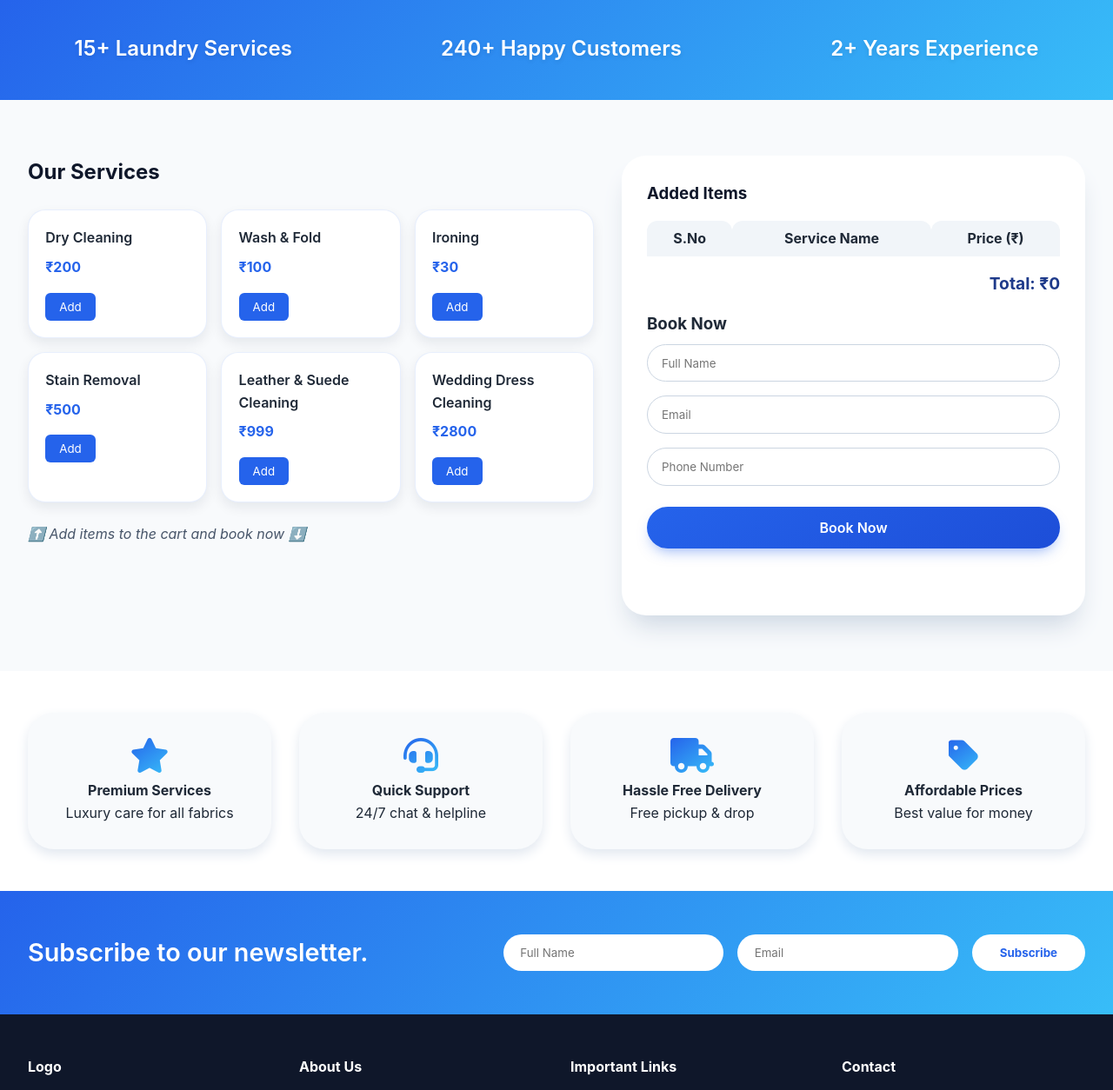
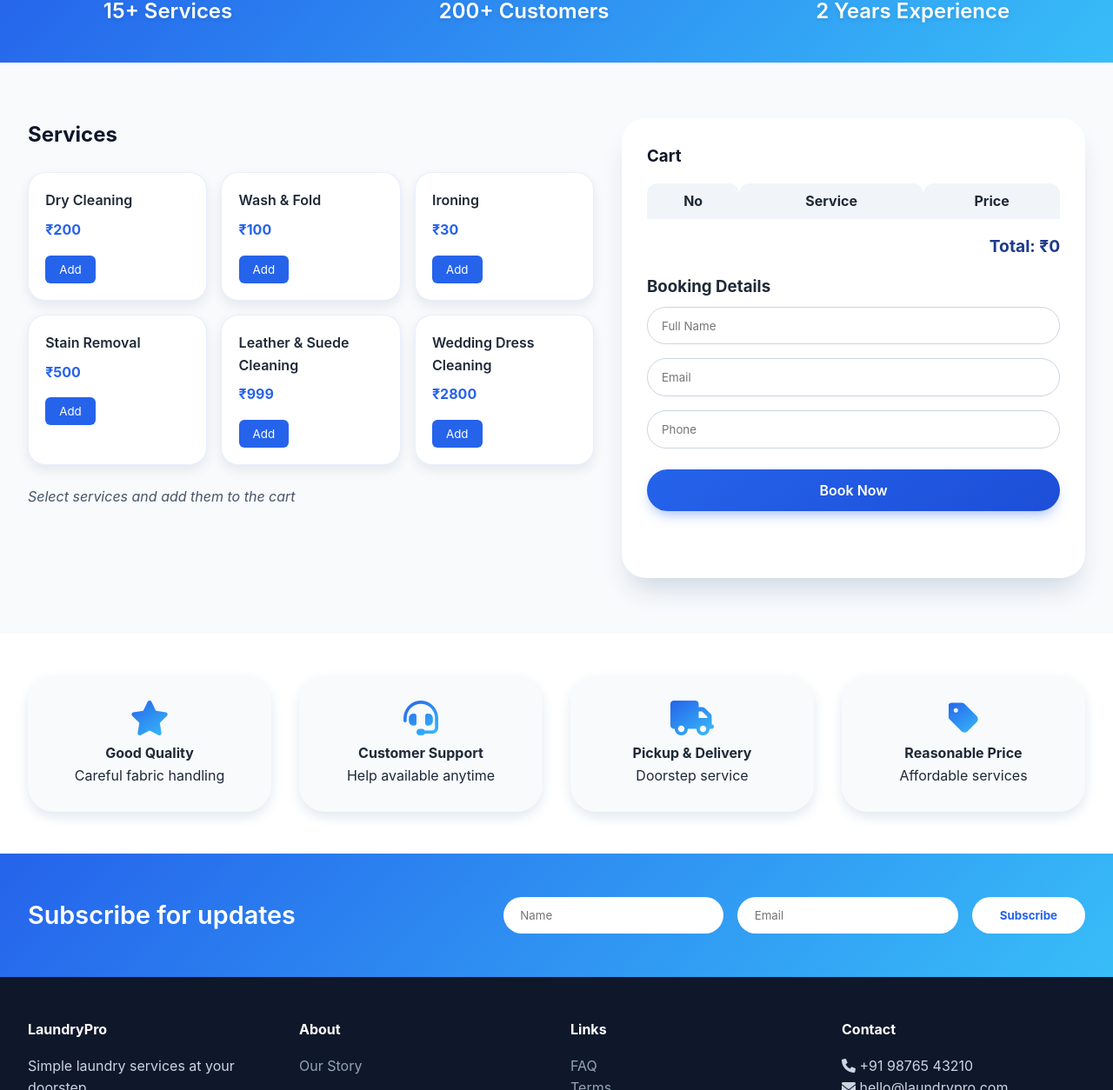
Before and after one commit to Anirudh-786/laundry-services-app, a plain HTML site: page index.html in a window 1280 px wide. Shown: the part 552-1806 px from the top of the page at 87% size. Drawn offline with nearby package versions, Linux system fonts and the light colour scheme.

Commit message:
Update index.html

```diff
--- a/index.html
+++ b/index.html
@@ -2,132 +2,139 @@
 <html lang="en">
 <head>
     <meta charset="UTF-8">
+    <title>LaundryPro</title>
     <meta name="viewport" content="width=device-width, initial-scale=1.0">
-<title>LaundryPro | Expert Laundry Services</title>
 
+    <!-- font awesome icons -->
     <link rel="stylesheet" href="https://cdnjs.cloudflare.com/ajax/libs/font-awesome/6.0.0-beta3/css/all.min.css">
+
+    <!-- main css -->
     <link rel="stylesheet" href="style.css">
 </head>
 
 <body>
 
-<!-- 1) NAVBAR -->
+<!-- Navigation -->
 <nav class="navbar">
     <div class="nav-container">
 
-<div class="logo">Logo</div>
+        <div class="logo">LaundryPro</div>
 
         <ul class="nav-links" id="navLinks">
             <li><a href="#home">Home</a></li>
             <li><a href="#services">Services</a></li>
-<li><a href="#about">About Us</a></li>
-<li><a href="#contact">Contact Us</a></li>
+            <li><a href="#about">About</a></li>
+            <li><a href="#contact">Contact</a></li>
         </ul>
 
         <div class="nav-right">
-<button class="username-btn"><i class="far fa-user"></i> Username</button>
-<div class="hamburger" id="hamburger"><i class="fas fa-bars"></i></div>
+            <button class="username-btn">
+                <i class="far fa-user"></i> Username
+            </button>
+
+            <div class="hamburger" id="hamburger">
+                <i class="fas fa-bars"></i>
+            </div>
         </div>
 
     </div>
 </nav>
 
 
-<!-- 2) HERO SECTION -->
+<!-- Hero Section -->
 <section id="home" class="hero">
 
     <div class="hero-container">
 
         <div class="hero-text">
-<h1>Revitalize Your Clothes with Expert Laundry Services!</h1>
+            <h1>Professional Laundry Services</h1>
 
             <p>
-We care for your garments like our own. Premium dry cleaning, wash & fold,
-and eco-friendly processes. Schedule a pickup today!
+                We provide reliable washing and dry-cleaning services.
+                Your clothes are handled carefully and delivered fresh.
             </p>
 
-<!-- FIXED BUTTON -->
             <button class="btn-primary book-smooth" data-target="#services">
-Book a Service Today
+                Book Service
             </button>
+        </div>
+
+        <div class="hero-image">
+            <img src="images/laundry.jfif" alt="Laundry">
+        </div>
 
     </div>
 
-<div class="hero-image">
-<img src="images/laundry.jfif" alt="Laundry Service">
-</div>
-
-</div>
 </section>
 
 
-<!-- 3) SERVICE OVERVIEW STRIP -->
+<!-- small info strip -->
 <div class="stats-strip">
-<div class="stat-item">15+ Laundry Services</div>
-<div class="stat-item">240+ Happy Customers</div>
-<div class="stat-item">2+ Years Experience</div>
+    <div class="stat-item">15+ Services</div>
+    <div class="stat-item">200+ Customers</div>
+    <div class="stat-item">2 Years Experience</div>
 </div>
 
 
-<!-- 4) SERVICES + BOOKING SECTION -->
-<!--  ID CHANGED TO SERVICES -->
+<!-- Services Section -->
 <section id="services" class="booking-section">
 
     <div class="booking-container">
 
-<!-- LEFT DIV – SERVICES -->
+        <!-- left side -->
         <div class="services-list">
 
-<h2>Our Services</h2>
+            <h2>Services</h2>
 
             <div class="service-cards" id="serviceCards">
-<!-- JS will insert services -->
+                <!-- services loaded from JS -->
             </div>
 
             <p class="add-items-note">
-⬆️ Add items to the cart and book now ⬇️
+                Select services and add them to the cart
             </p>
 
         </div>
 
 
-<!-- RIGHT DIV – CART -->
+        <!-- right side -->
         <div class="cart-booking">
 
             <div class="cart-section">
 
-<h3>Added Items</h3>
+                <h3>Cart</h3>
 
                 <table class="cart-table" id="cartTable">
                     <thead>
                         <tr>
-<th>S.No</th>
-<th>Service Name</th>
-<th>Price (₹)</th>
+                            <th>No</th>
+                            <th>Service</th>
+                            <th>Price</th>
                         </tr>
                     </thead>
 
                     <tbody id="cartBody"></tbody>
-
                 </table>
 
-<div class="cart-total" id="cartTotal">Total: ₹0</div>
+                <div class="cart-total" id="cartTotal">
+                    Total: ₹0
+                </div>
 
             </div>
 
 
-<!-- BOOKING FORM -->
+            <!-- booking form -->
             <div class="booking-form">
 
-<h3>Book Now</h3>
+                <h3>Booking Details</h3>
 
                 <input type="text" id="fullName" placeholder="Full Name">
 
                 <input type="email" id="email" placeholder="Email">
 
-<input type="tel" id="phone" placeholder="Phone Number">
+                <input type="tel" id="phone" placeholder="Phone">
 
-<button class="btn-primary" id="bookNowBtn">
+                <button id="bookNowBtn" class="btn-primary">
                     Book Now
                 </button>
 
@@ -136,38 +143,39 @@ Book Now
             </div>
 
         </div>
+
     </div>
 
 </section>
 
 
-<!-- 5) QUALITY SECTION -->
+<!-- features -->
 <section class="quality-section">
 
     <div class="quality-container">
 
         <div class="quality-card">
             <i class="fas fa-star"></i>
-<h4>Premium Services</h4>
-<p>Luxury care for all fabrics</p>
+            <h4>Good Quality</h4>
+            <p>Careful fabric handling</p>
         </div>
 
         <div class="quality-card">
             <i class="fas fa-headset"></i>
-<h4>Quick Support</h4>
-<p>24/7 chat & helpline</p>
+            <h4>Customer Support</h4>
+            <p>Help available anytime</p>
         </div>
 
         <div class="quality-card">
             <i class="fas fa-truck"></i>
-<h4>Hassle Free Delivery</h4>
-<p>Free pickup & drop</p>
+            <h4>Pickup & Delivery</h4>
+            <p>Doorstep service</p>
         </div>
 
         <div class="quality-card">
             <i class="fas fa-tag"></i>
-<h4>Affordable Prices</h4>
-<p>Best value for money</p>
+            <h4>Reasonable Price</h4>
+            <p>Affordable services</p>
         </div>
 
     </div>
@@ -175,22 +183,22 @@ Book Now
 </section>
 
 
-<!-- 6) NEWSLETTER -->
+<!-- newsletter -->
 <div class="newsletter">
 
     <div class="newsletter-container">
 
         <div class="newsletter-left">
-Subscribe to our newsletter.
+            Subscribe for updates
         </div>
 
         <div class="newsletter-right">
 
-<input type="text" placeholder="Full Name" id="newsName">
+            <input type="text" id="newsName" placeholder="Name">
 
-<input type="email" placeholder="Email" id="newsEmail">
+            <input type="email" id="newsEmail" placeholder="Email">
 
-<button class="btn-secondary" id="subscribeBtn">
+            <button id="subscribeBtn" class="btn-secondary">
                 Subscribe
             </button>
 
@@ -201,27 +209,27 @@ Subscribe
 </div>
 
 
-<!-- 7) FOOTER -->
+<!-- footer -->
 <footer class="footer">
 
     <div class="footer-container">
 
         <div class="footer-col">
-<h4>Logo</h4>
-<p>Premium laundry since 2020. We bring freshness to your doorstep.</p>
+            <h4>LaundryPro</h4>
+            <p>Simple laundry services at your doorstep.</p>
         </div>
 
         <div class="footer-col">
-<h4>About Us</h4>
-<p><a href="#">Our story</a></p>
+            <h4>About</h4>
+            <p><a href="#">Our Story</a></p>
         </div>
 
         <div class="footer-col">
-<h4>Important Links</h4>
+            <h4>Links</h4>
             <ul>
-<li><a href="#">FAQs</a></li>
+                <li><a href="#">FAQ</a></li>
                 <li><a href="#">Terms</a></li>
-<li><a href="#">Privacy Policy</a></li>
+                <li><a href="#">Privacy</a></li>
             </ul>
         </div>
 
@@ -237,7 +245,6 @@ Subscribe
                 <i class="fab fa-instagram"></i>
                 <i class="fab fa-twitter"></i>
             </div>
-
         </div>
 
     </div>
```
Lines whose indentation alone changed are shown as unchanged.
